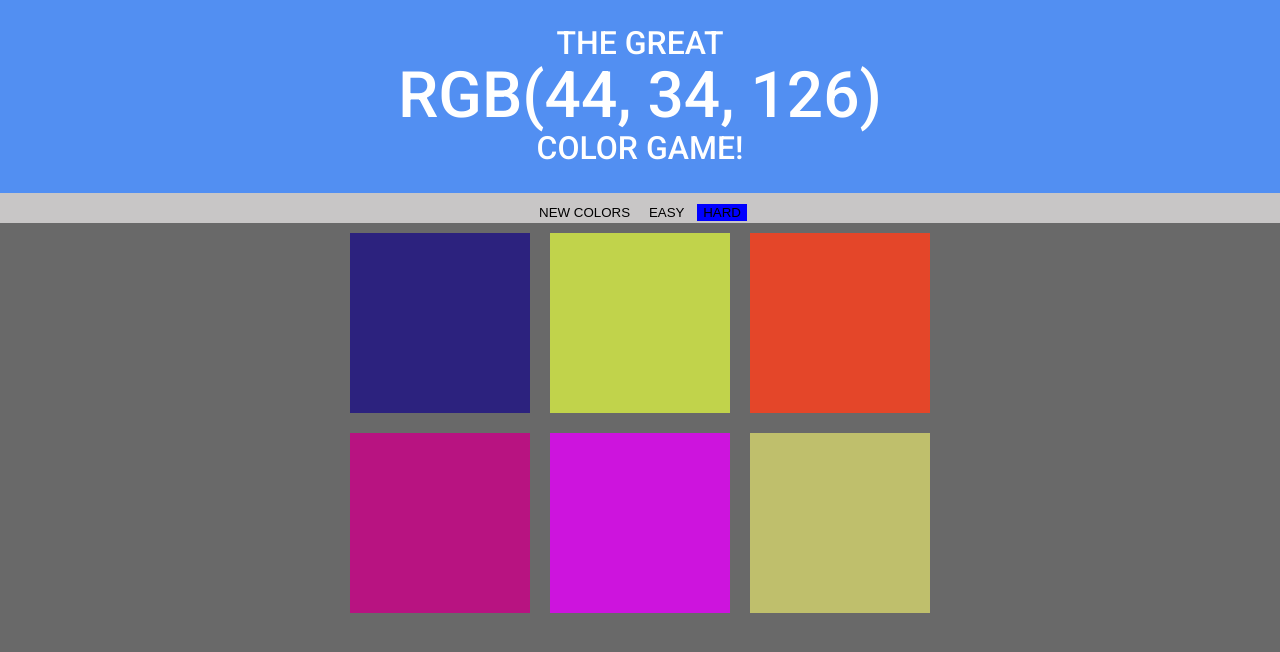
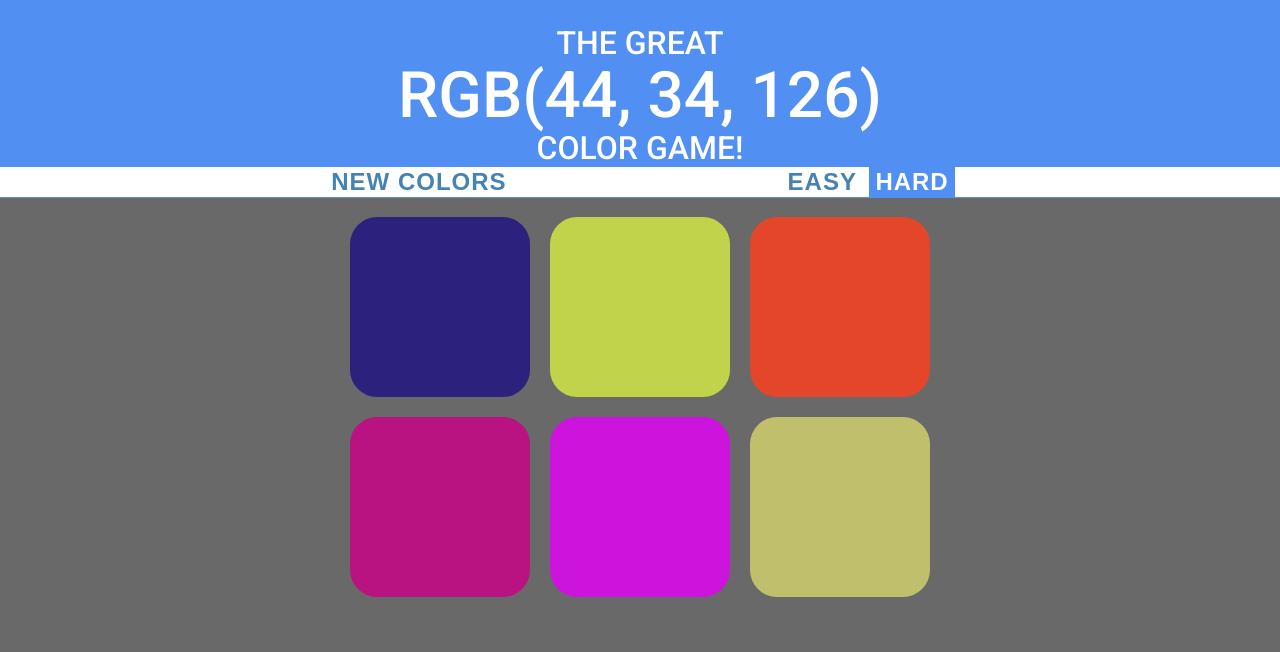
Before and after one commit to MutlaqAldhbuiub/ColorGame.github.io, a plain HTML site: page index.html in a window 1280 px wide. Drawn offline with Linux system fonts and the light colour scheme.

Commit message:
Update it Again!

```diff
--- a/app.css
+++ b/app.css
@@ -16,15 +16,18 @@ li{
 
 .TheLine {
     text-align: center;
-    background-color: #c8c6c6;
+    /*background-color: #c8c6c6;*/
+    background-color: white;
     font-family: 'Montserrat', sans-serif;
-    font-size: 25px;
+    font-size: 24px;
     height: 30px;
+    margin-top: -31px;
+    margin-bottom: 10px;
+}
 
-}
 .header{
    background-color: #528ff2;
-   padding-bottom: 5px;
+   padding-bottom: 10px;
    font-family: 'Roboto', sans-serif;
 }
 
@@ -41,6 +44,24 @@ button{
   border:none;
   text-transform: uppercase;
   background: none;
+  font-weight: 700;
+  color: steelblue;
+  letter-spacing: 1px;
+  font-size: inherit;
+  transition: all 0.4s;
+  -webkit-transition: all 0.4s;
+  -moz-transition: all 0.4s;
+  outline: none;
+}
+
+button:hover{
+  color: white;
+  background-color: #528ff2;
+}
+
+#Tick{
+  display: inline-block;
+  width: 20%;
 }
 
 #ColorDisplay{
@@ -53,6 +74,10 @@ button{
     background: darkred;
     padding-bottom: 30%;
     float: left;
+    border-radius: 15%;
+    transition: background 0.4s;
+    -webkit-transition: background 0.4s;
+    -moz-transition: background 0.4s;
 }
 
 #continer{
@@ -63,5 +88,6 @@ button{
 
 
 .selected{
-  background-color: blue;
+  color: white;
+  background-color: #528ff2;
 }
```
